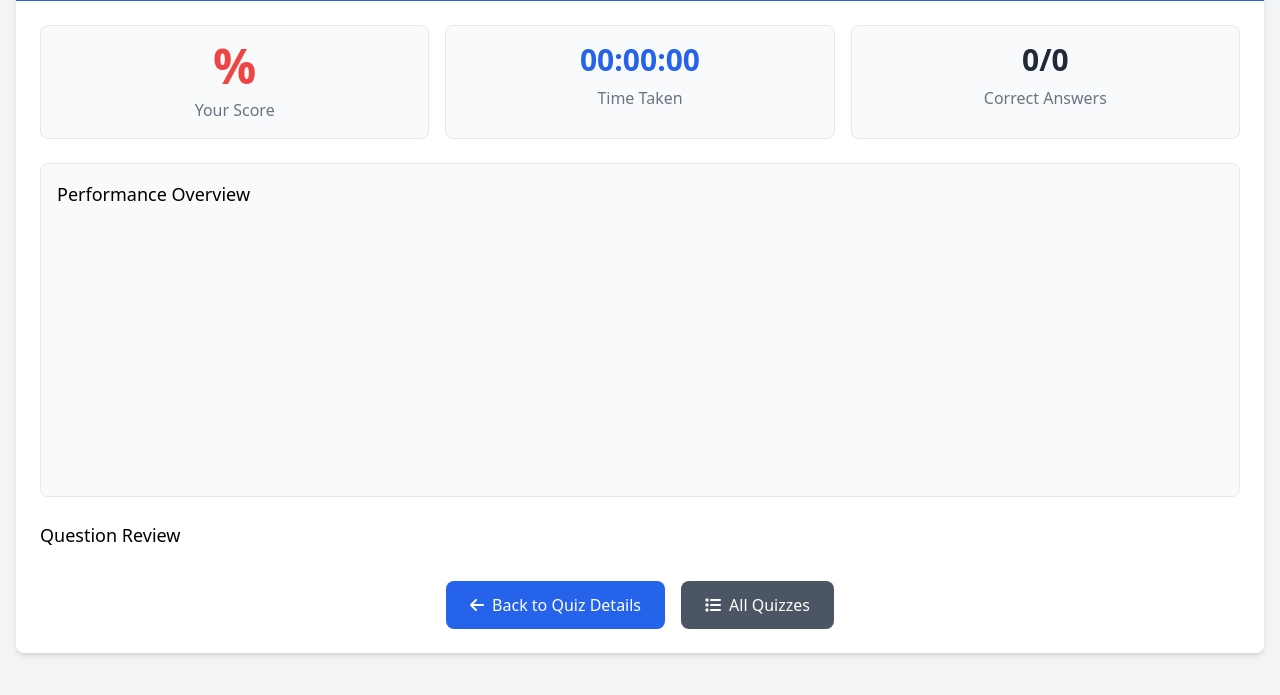
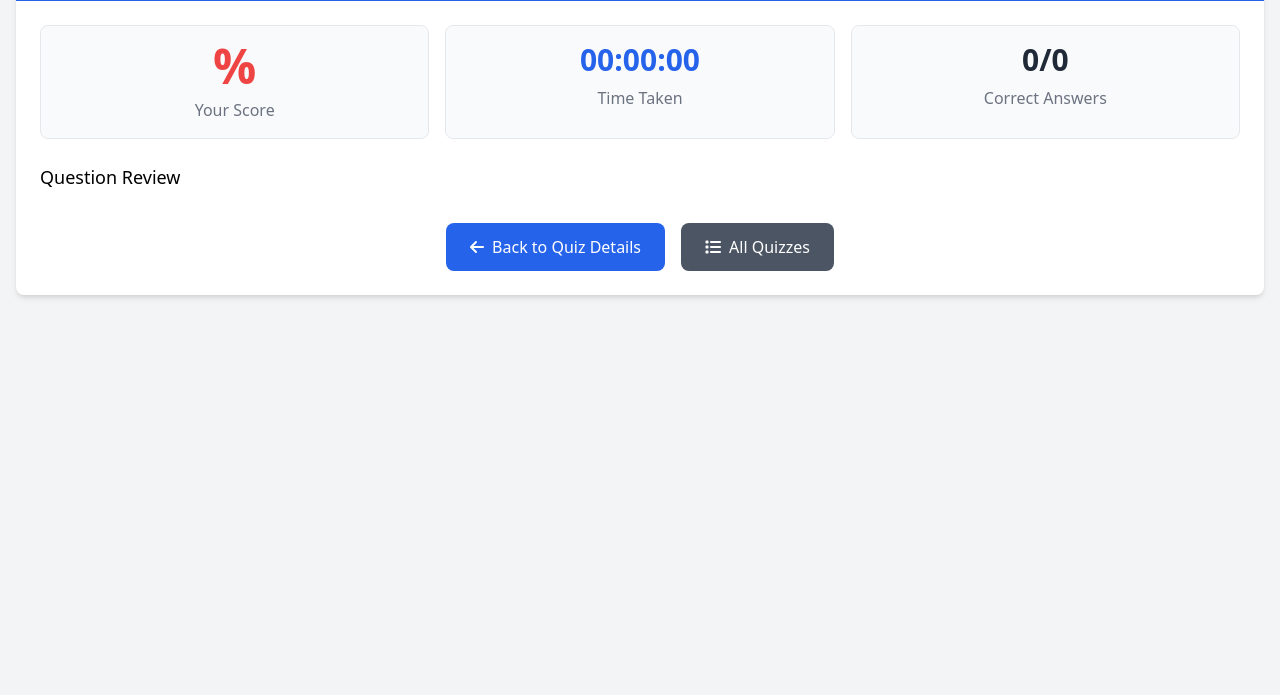
Before and after one commit to TheSushantKumbhar/QUBE, a Flask app: template templates/solveQuiz/results.html in a window 1280 px wide. Shown: the part 75-770 px from the top of the page. Run offline with Flask 3, Linux system fonts and the light colour scheme; the template is opened without the code that fills it, so the values that code supplies are empty; a map, chart or similar area stays blank; style sheets or scripts are compiled from the project's sources.

Commit message:
Update results.html

```diff
--- a/templates/solveQuiz/results.html
+++ b/templates/solveQuiz/results.html
@@ -59,14 +59,6 @@
                                 <div class="text-gray-500 dark:text-gray-400 mt-2">Correct Answers</div>
                             </div>
                         </div>
-                    </div>
-                </div>
-
-                <!-- Performance Chart -->
-                <div class="bg-gray-50 dark:bg-gray-700 p-4 rounded-lg border border-gray-200 dark:border-gray-600 mb-6">
-                    <h3 class="text-lg font-medium dark:text-white mb-4">Performance Overview</h3>
-                    <div class="h-64">
-                        <canvas id="resultsChart"></canvas>
                     </div>
                 </div>
 
```
